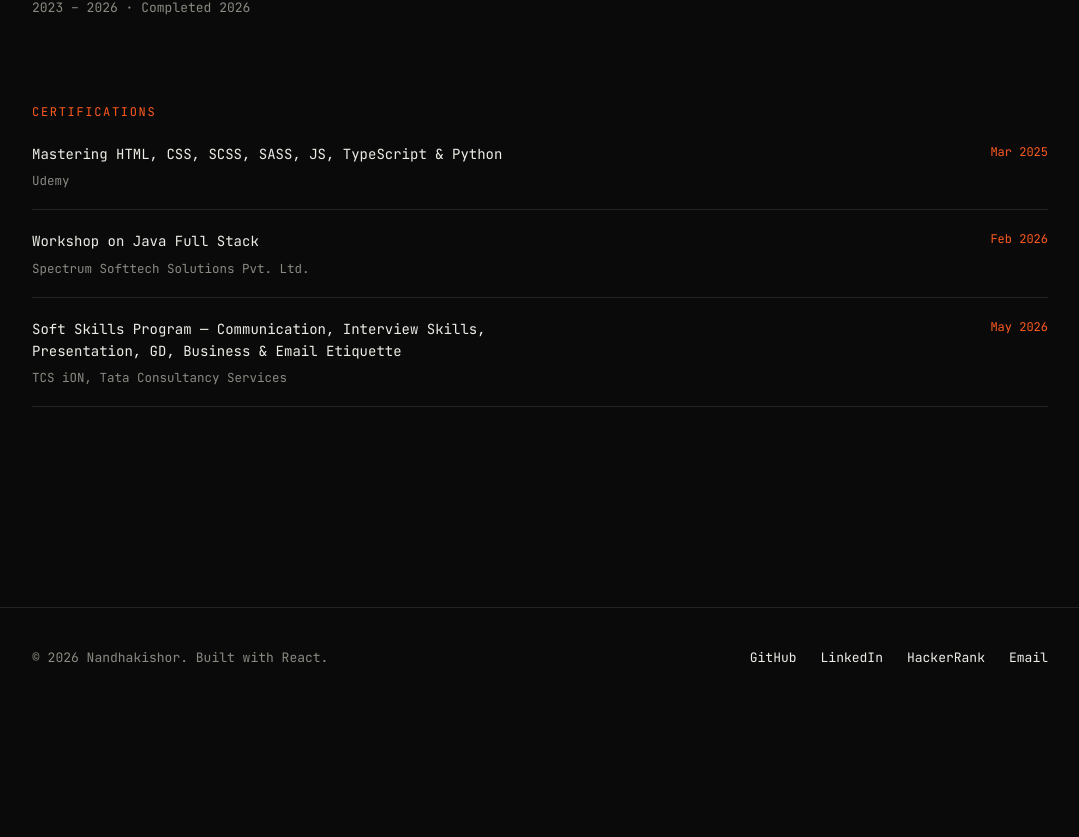
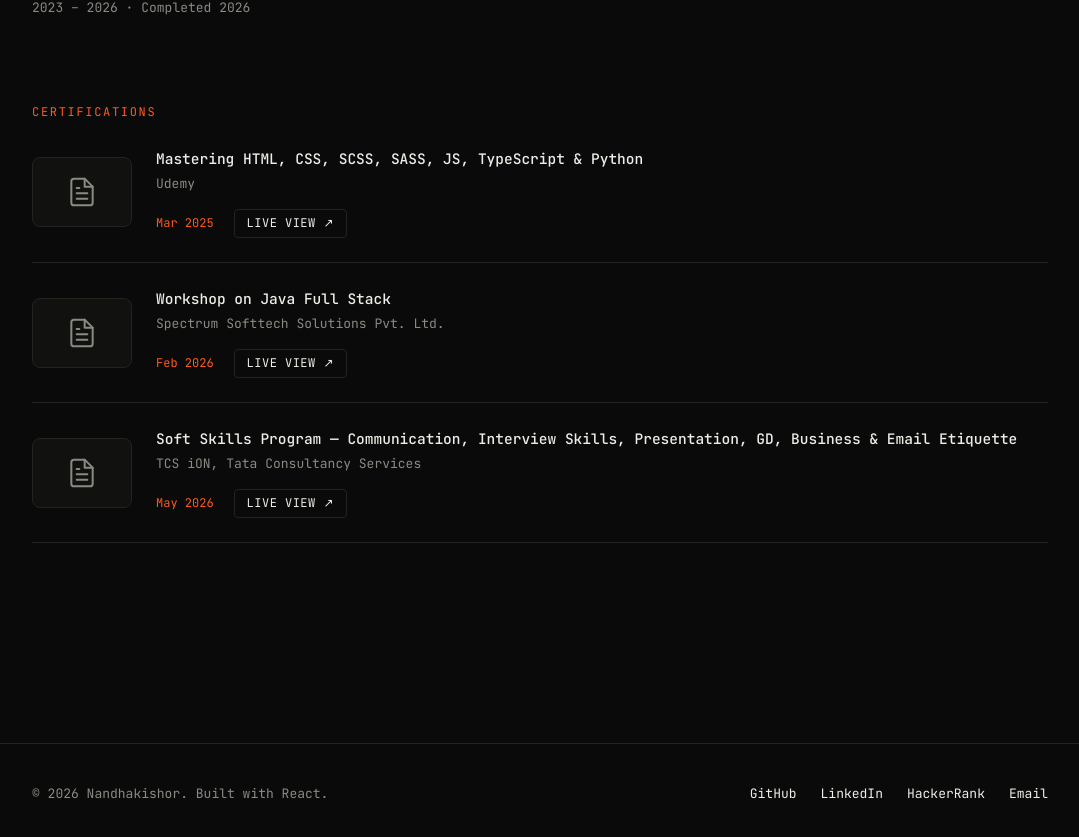
Before and after one commit to Nandhakishor2005/portfolio, a React (Vite) app: page /about in a window 1280 px wide. Shown: the part 1356-2193 px from the top of the page, without its empty margins (100-1179 px from the left). Before the commit the page ends 2065 px from the top, so only its background shows below. Built offline with nearby package versions, Linux system fonts and the light colour scheme.

Commit message:
uploaded_portfolio

```diff
--- a/src/index.css
+++ b/src/index.css
@@ -120,5 +120,16 @@ button, a { cursor: none; }
 .proj-row:hover h3 { color: var(--accent); transform: translateX(8px); }
 .proj-row { transition: background 0.25s ease; }
 
+@media (max-width: 640px) {
+  .proj-row {
+    flex-direction: column;
+    align-items: flex-start !important;
+    gap: 12px;
+  }
+  .proj-row h3 {
+    margin-left: 0 !important;
+  }
+}
+
 input::placeholder, textarea::placeholder { color: var(--ink-dim); }
 input:focus, textarea:focus { border-color: var(--accent); }
--- a/src/pages/About.jsx
+++ b/src/pages/About.jsx
@@ -10,9 +10,24 @@ const skillGroups = [
 ]
 
 const certifications = [
-  { title: 'Mastering HTML, CSS, SCSS, SASS, JS, TypeScript & Python', org: 'Udemy', date: 'Mar 2025' },
-  { title: 'Workshop on Java Full Stack', org: 'Spectrum Softtech Solutions Pvt. Ltd.', date: 'Feb 2026' },
-  { title: 'Soft Skills Program — Communication, Interview Skills, Presentation, GD, Business & Email Etiquette', org: 'TCS iON, Tata Consultancy Services', date: 'May 2026' },
+  {
+    title: 'Mastering HTML, CSS, SCSS, SASS, JS, TypeScript & Python',
+    org: 'Udemy',
+    date: 'Mar 2025',
+    link: '/UC-56ce025e-eae0-46be-bb37-a92e150ac0f4.pdf'
+  },
+  {
+    title: 'Workshop on Java Full Stack',
+    org: 'Spectrum Softtech Solutions Pvt. Ltd.',
+    date: 'Feb 2026',
+    link: '/Workshop_on_JAVA_Full_Stack_Certificate_Nandha_kishor__09022026043132.pdf'
+  },
+  {
+    title: 'Soft Skills Program — Communication, Interview Skills, Presentation, GD, Business & Email Etiquette',
+    org: 'TCS iON, Tata Consultancy Services',
+    date: 'May 2026',
+    link: '/Nandhakishor_SoftSkills_Certificate.pdf'
+  },
 ]
 
 export default function About() {
@@ -74,14 +89,30 @@ export default function About() {
       <Reveal delay={140}>
         <div style={{ marginTop: 80 }}>
           <span className="label">Certifications</span>
-          <div style={{ marginTop: 20, display: 'flex', flexDirection: 'column', gap: 20 }}>
+          <div style={{ marginTop: 24, display: 'flex', flexDirection: 'column', gap: 24 }}>
             {certifications.map((c) => (
-              <div key={c.title} style={{ display: 'flex', justifyContent: 'space-between', gap: 20, borderBottom: '1px solid var(--line)', paddingBottom: 18, flexWrap: 'wrap' }}>
-                <div style={{ maxWidth: 520 }}>
-                  <p style={{ fontSize: 14 }}>{c.title}</p>
-                  <p style={{ color: 'var(--ink-dim)', fontSize: 12.5, marginTop: 6 }}>{c.org}</p>
+              <div key={c.title} style={{ display: 'flex', gap: 24, borderBottom: '1px solid var(--line)', paddingBottom: 24, flexWrap: 'wrap', alignItems: 'center' }}>
+                {/* THUMBNAIL */}
+                <div style={{ width: '100px', height: '70px', background: 'var(--bg-soft)', border: '1px solid var(--line)', borderRadius: '8px', display: 'flex', alignItems: 'center', justifyContent: 'center', flexShrink: 0 }}>
+                  <svg width="32" height="32" viewBox="0 0 24 24" fill="none" stroke="var(--ink-dim)" strokeWidth="1.5" strokeLinecap="round" strokeLinejoin="round">
+                    <path d="M14 2H6a2 2 0 0 0-2 2v16a2 2 0 0 0 2 2h12a2 2 0 0 0 2-2V8z"></path>
+                    <polyline points="14 2 14 8 20 8"></polyline>
+                    <line x1="16" y1="13" x2="8" y2="13"></line>
+                    <line x1="16" y1="17" x2="8" y2="17"></line>
+                    <polyline points="10 9 9 9 8 9"></polyline>
+                  </svg>
                 </div>
-                <span style={{ color: 'var(--accent)', fontSize: 12, whiteSpace: 'nowrap' }}>{c.date}</span>
+
+                <div style={{ flex: 1, minWidth: '260px' }}>
+                  <p style={{ fontSize: 14.5, fontWeight: 500 }}>{c.title}</p>
+                  <p style={{ color: 'var(--ink-dim)', fontSize: 13, marginTop: 4 }}>{c.org}</p>
+                  <div style={{ display: 'flex', gap: 20, alignItems: 'center', marginTop: 14 }}>
+                    <span style={{ color: 'var(--accent)', fontSize: 12, whiteSpace: 'nowrap' }}>{c.date}</span>
+                    <a href={c.link} target="_blank" rel="noreferrer" data-hover style={{ display: 'inline-flex', alignItems: 'center', gap: 6, fontSize: 12, border: '1px solid var(--line)', padding: '4px 12px', borderRadius: '4px', textTransform: 'uppercase', letterSpacing: '0.04em', color: 'var(--ink)' }}>
+                      Live View ↗
+                    </a>
+                  </div>
+                </div>
               </div>
             ))}
           </div>
--- a/src/pages/Home.jsx
+++ b/src/pages/Home.jsx
@@ -8,6 +8,8 @@ export default function Home() {
     <div>
       {/* HERO */}
       <section className="wrap" style={{ paddingTop: '14vh', paddingBottom: '10vh' }}>
+        <div style={{ display: 'flex', flexWrap: 'wrap-reverse', gap: '40px', alignItems: 'center', justifyContent: 'space-between' }}>
+          <div style={{ flex: '1 1 400px' }}>
             <Reveal>
               <span className="label">Junior Full-Stack Developer</span>
             </Reveal>
@@ -29,11 +31,29 @@ export default function Home() {
                 <Link to="/work" data-hover style={{ border: '1px solid var(--ink)', padding: '14px 28px', fontSize: 13, letterSpacing: '0.06em', textTransform: 'uppercase' }}>
                   View Work
                 </Link>
-            <a href="/Nandhakishor-Resume.pdf" download data-hover style={{ border: '1px solid var(--line)', padding: '14px 28px', fontSize: 13, letterSpacing: '0.06em', textTransform: 'uppercase', color: 'var(--ink-dim)' }}>
+                <a href="/Nandhakishor_Resume.pdf" download data-hover style={{ border: '1px solid var(--line)', padding: '14px 28px', fontSize: 13, letterSpacing: '0.06em', textTransform: 'uppercase', color: 'var(--ink-dim)' }}>
                   Download Resume ↓
                 </a>
               </div>
             </Reveal>
+          </div>
+          <div style={{ flex: '1 1 300px', display: 'flex', justifyContent: 'center' }}>
+            <Reveal delay={400}>
+              <img
+                src="/myImage.jpeg"
+                alt="Nandhakishor Professional Photo"
+                style={{
+                  width: '100%',
+                  maxWidth: '380px',
+                  aspectRatio: '1',
+                  objectFit: 'cover',
+                  borderRadius: '24px',
+                  border: '1px solid var(--line)',
+                }}
+              />
+            </Reveal>
+          </div>
+        </div>
       </section>
 
       {/* MARQUEE */}
--- a/src/pages/Work.jsx
+++ b/src/pages/Work.jsx
@@ -4,6 +4,7 @@ const projects = [
   {
     n: '01',
     title: 'Internship Platform',
+    img: '/Internship_Platform_screenshot.png',
     stack: ['Python', 'Django', 'SQLite', 'HTML', 'CSS', 'JavaScript', 'Git'],
     summary:
       'A 28-page, full-stack role-based web app connecting 3 user roles — students, employers, and admin — across 12 database tables in a single Django application.',
@@ -18,6 +19,7 @@ const projects = [
   {
     n: '02',
     title: 'Tourism Management System',
+    img: '/tourism_Management_Screenshot.jpeg',
     stack: ['HTML', 'CSS', 'JavaScript', 'PHP', 'MySQL'],
     summary:
       'A 20-page tour booking platform across 10 database tables, letting users browse destinations, view packages, submit enquiries, and complete bookings with secure login.',
@@ -46,6 +48,12 @@ export default function Work() {
                 <span style={{ fontFamily: 'var(--mono)', color: 'var(--accent)', fontSize: 14 }}>{p.n}</span>
                 <h2 style={{ fontSize: 'clamp(28px, 5vw, 46px)' }}>{p.title}</h2>
               </div>
+
+              {p.img && (
+                <div style={{ marginTop: 24, width: '100%', maxWidth: '800px', overflow: 'hidden', borderRadius: '16px', border: '1px solid var(--line)' }}>
+                  <img src={p.img} alt={`${p.title} Screenshot`} style={{ width: '100%', height: 'auto', display: 'block', objectFit: 'cover' }} />
+                </div>
+              )}
 
               <p style={{ marginTop: 20, color: 'var(--ink-dim)', maxWidth: 640, fontSize: 15.5 }}>{p.summary}</p>
 
```
Lines whose indentation alone changed are shown as unchanged.
